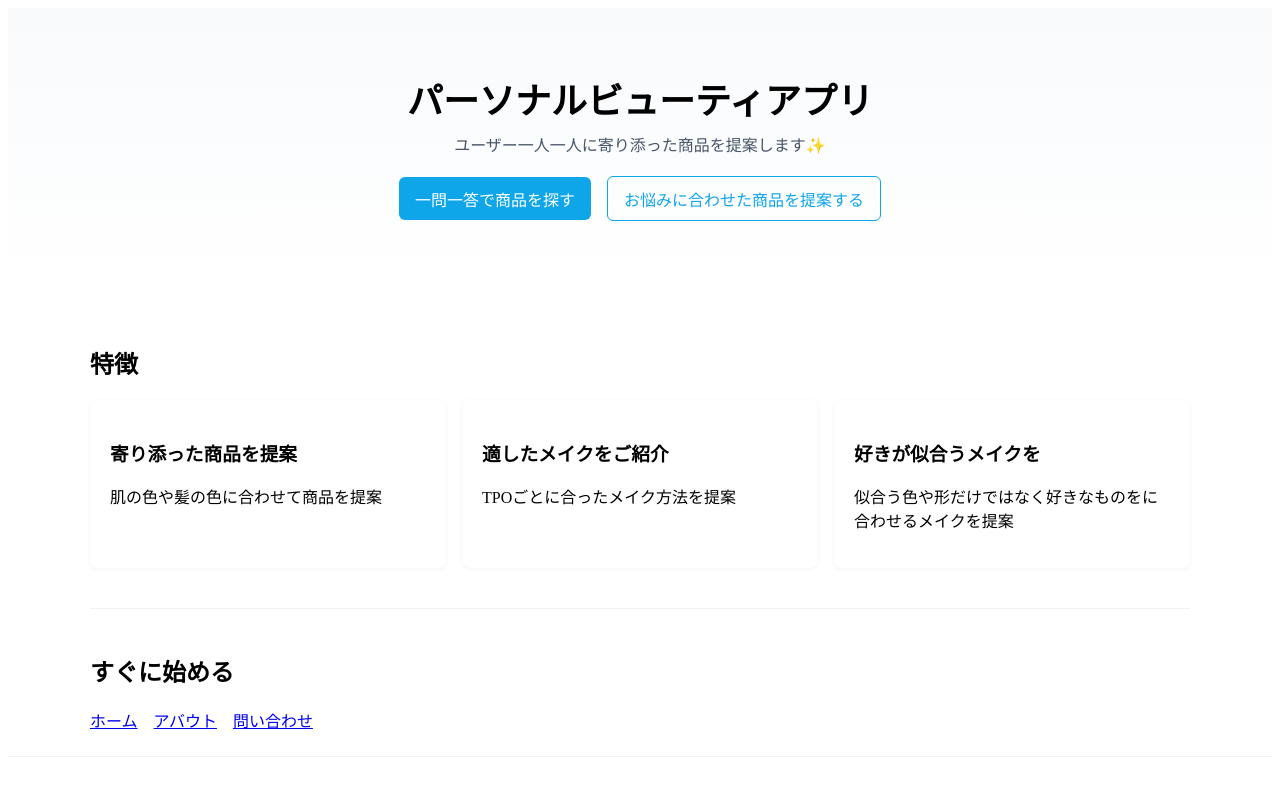
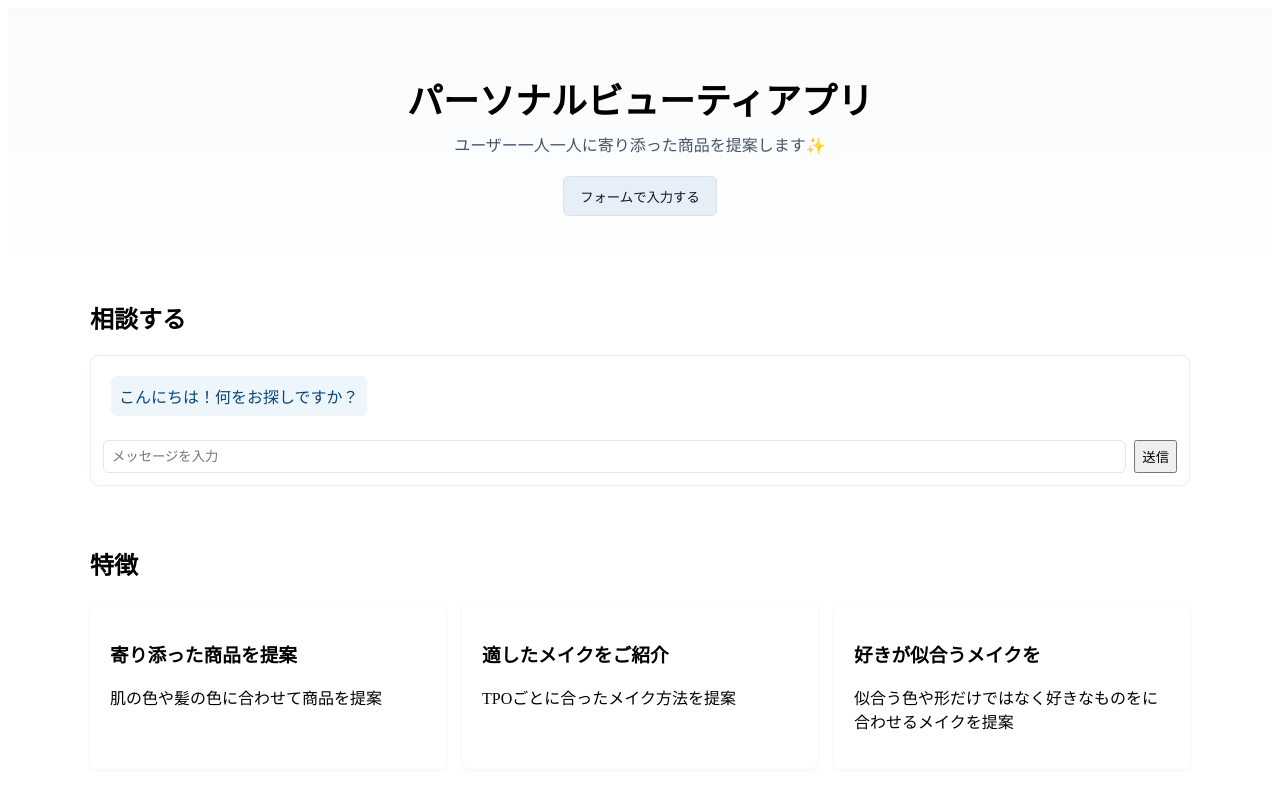
Before and after one commit to wotaku20021012-boop/n1, a Nuxt app: page / in a window 1280 px wide. Shown: the top 800 px of the page. Built offline with nearby package versions, Linux system fonts and the light colour scheme.

Commit message:
画面の基本設定完了

```diff
--- a/app/app.vue
+++ b/app/app.vue
@@ -5,11 +5,22 @@
         <h1 class="title">パーソナルビューティアプリ</h1>
         <p class="subtitle">ユーザー一人一人に寄り添った商品を提案します✨</p>
         <div class="hero-cta">
-          <NuxtLink to="/about" class="btn primary">一問一答で商品を探す</NuxtLink>
-          <NuxtLink to="/contact" class="btn secondary">お悩みに合わせた商品を提案する</NuxtLink>
+          <button @click="mode = mode === 'chat' ? 'form' : 'chat'" class="btn">
+         {{ mode === 'chat' ? 'フォームで入力する' : 'チャットに戻る' }}
+          </button>
+
         </div>
       </div>
     </header>
+
+
+  <section class="container" aria-label="対話エリア" style="margin-top:1.25rem;">
+  <h2 class="section-title">相談する</h2>
+
+  <transition name="fade" mode="out-in">
+    <component :is="mode === 'chat' ? ChatPanel : ChatForm" @submit="onFormSubmit" />
+  </transition>
+</section>
 
     <section class="container features" aria-labelledby="features-heading">
       <h2 id="features-heading" class="section-title">特徴</h2>
@@ -44,18 +55,21 @@
   </main>
 </template>
 
- <NuxtPage />
+
+<script setup lang="ts">
+import ChatPanel from '../components/ChatPanel.vue'
+import ChatForm from '../components/ChatForm.vue'
 
 
-<script setup lang="ts">
-const router = useRouter()
+const mode = ref<'chat' | 'form'>('chat')
+const year = new Date().getFullYear()
 
-const goHome = () => router.push('/')
-const goAbout = () => router.push('/about')
-const goContact = () => router.push('/contact')
+function onFormSubmit(payload: { problem: string; preference: string }) {
+mode.value = 'chat'
+  console.log('フォーム送信:', payload)
+}
+
 </script>
-
-const year = new Date().getFullYear()
 
 <style scoped>
 /* 基本レイアウト */
--- /dev/null
+++ b/components/ChatForm.vue
@@ -0,0 +1,39 @@
+<template>
+  <section class="chat-form" aria-label="相談フォーム">
+    <form @submit.prevent="onSubmit">
+      <div class="field">
+        <label>お悩み</label>
+        <input v-model="values.problem" placeholder="例：乾燥が気になる" />
+      </div>
+      <div class="field">
+        <label>好み（色や質感）</label>
+        <input v-model="values.preference" placeholder="例：ツヤ感が好き" />
+      </div>
+      <div class="actions">
+        <button type="submit" class="btn primary">送信して提案を受ける</button>
+      </div>
+    </form>
+  </section>
+</template>
+
+<script setup lang="ts">
+import { reactive } from 'vue'
+const emit = defineEmits<{
+  (e: 'submit', payload: { problem: string; preference: string }): void
+}>()
+
+const values = reactive({ problem: '', preference: '' })
+
+function onSubmit() {
+  emit('submit', { problem: values.problem, preference: values.preference })
+  values.problem = ''
+  values.preference = ''
+}
+</script>
+
+<style scoped>
+.field { margin-bottom: 0.75rem; }
+.field label { display: block; font-size: 0.9rem; margin-bottom: 0.25rem; color: #374151; }
+.field input { width: 100%; padding: 0.5rem; border: 1px solid #e6eef8; border-radius: 6px; }
+.actions { margin-top: 0.5rem; }
+</style>
--- /dev/null
+++ b/components/ChatPanel.vue
@@ -0,0 +1,44 @@
+<template>
+  <section class="chat-panel" aria-label="チャット">
+    <div class="chat-window">
+      <div v-for="(m, i) in messages" :key="i" :class="['msg', m.from]">
+        <div class="msg-text">{{ m.text }}</div>
+      </div>
+    </div>
+
+    <form @submit.prevent="send" class="chat-input">
+      <input v-model="input" type="text" placeholder="メッセージを入力" aria-label="メッセージ入力" />
+      <button type="submit" class="btn primary">送信</button>
+    </form>
+  </section>
+</template>
+
+<script setup lang="ts">
+import { ref } from 'vue'
+
+const messages = ref([
+  { from: 'bot', text: 'こんにちは！何をお探しですか？' }
+])
+const input = ref('')
+
+
+function send() {
+  if (!input.value.trim()) return
+  messages.value.push({ from: 'user', text: input.value.trim() })
+  const userText = input.value.trim()
+  input.value = ''
+  setTimeout(() => {
+    messages.value.push({ from: 'bot', text: `「${userText}」について提案しますね。少々お待ちください。` })
+  }, 500)
+}
+</script>
+
+<style scoped>
+.chat-panel { border: 1px solid #e6eef8; padding: 0.75rem; border-radius: 8px; background: #fff; }
+.chat-window { max-height: 240px; overflow-y: auto; padding: 0.5rem; }
+.msg { margin-bottom: 0.5rem; }
+.msg.bot .msg-text { background: #eef6fb; color: #0a477a; padding: 0.5rem; border-radius: 6px; display: inline-block; }
+.msg.user .msg-text { background: #0ea5e9; color: #fff; padding: 0.5rem; border-radius: 6px; display: inline-block; margin-left: 40%; }
+.chat-input { display: flex; gap: 0.5rem; margin-top: 0.5rem; }
+.chat-input input { flex: 1; padding: 0.5rem; border: 1px solid #dbe7f5; border-radius: 6px; }
+</style>
--- a/nuxt.config.ts
+++ b/nuxt.config.ts
@@ -1,5 +1,11 @@
 // https://nuxt.com/docs/api/configuration/nuxt-config
+
 export default defineNuxtConfig({
   compatibilityDate: '2025-07-15',
-  devtools: { enabled: false }
+  devtools: { enabled: false },
+  typescript: {
+    strict: true,
+    typeCheck: true,
+    shim: false
+  }
 })
--- a/package.json
+++ b/package.json
@@ -15,6 +15,9 @@
     "vue-router": "^4.6.3"
   },
   "devDependencies": {
-    "@types/node": "^24.10.0"
+    "@types/node": "^24.10.0",
+    "typescript": "^5.9.3",
+    "vite-plugin-checker": "^0.11.0",
+    "vue-tsc": "^3.1.3"
   }
 }
--- a/pages/about.vue
+++ /dev/null
@@ -1,6 +0,0 @@
-<template>
-  <main class="page container">
-    <h1>アバウト</h1>
-    <p>このサイトやサービスについての説明。</p>
-  </main>
-</template>
--- a/pages/contact.vue
+++ /dev/null
@@ -1,6 +0,0 @@
-<template>
-  <main class="page container">
-    <h1>問い合わせ</h1>
-    <p>問い合わせフォームや連絡先情報をここに置いてください。</p>
-  </main>
-</template>
--- a/pages/index.vue
+++ /dev/null
@@ -1,6 +0,0 @@
-<template>
-  <main class="page container">
-    <h1>ホーム</h1>
-    <p>トップページの内容をここに入れてください。</p>
-  </main>
-</template>
```
Also changed, not shown: tsconfig.json (+18 -5 lines), 1 other file (tests, documents, lock files or other folders).
